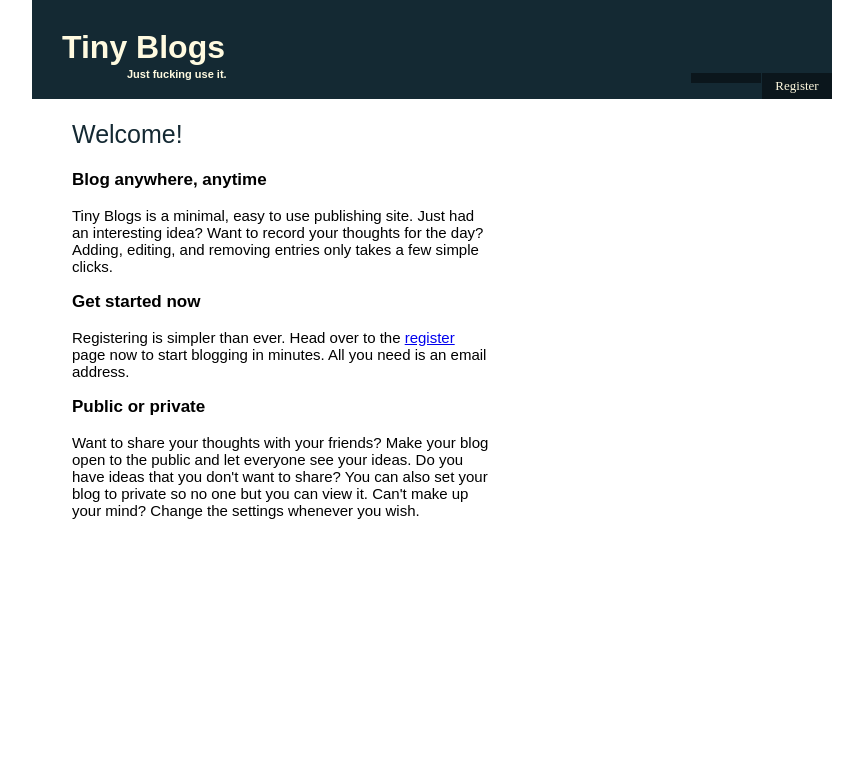
After one commit to tonymajestro2/blog, a Python web app: template templates/main.html in a window 1280 px wide. The commit adds this page. Shown: the top 774 px of the page, without its empty margins (208-1071 px from the left). Run offline with Jinja, Linux system fonts and the light colour scheme; the template is opened without the code that fills it, so the values that code supplies are empty.

Commit message:
Added welcome text, login to front page

```diff
--- a/static/main.css
+++ b/static/main.css
@@ -37,12 +37,6 @@ header h2 {
     width: 800px;
 }
 
-#container h2 {
-    padding: 10px 0px 10px 10px;
-    background-color: #33664D;
-    font-size: 17px;
-    color: #FFF9EE;
-}
 
 nav  {
     position: absolute;
@@ -92,11 +86,59 @@ footer #quote {
 }
 
 
+/* main page */
+
+#main_page {
+    padding-left: 5%;
+    font-family: arial, helvetica, sans-serif;
+
+}
+
+#main_page h2 {
+    color: #142933;
+    font-size: 25px;
+    font-weight: normal;
+}
+
+#main_page p {
+    font-size: 15px;
+}
+
+#main_page h3 {
+    font-size: 17px;
+}
+
+#main_page #left_col {
+    float: left;
+    width: 55%;
+    padding-right: 10%;
+}
+
+#main_page #right_col {
+    padding-top: 5%;
+    float: left;
+    width: 35%;
+}
+
+
 
 
 
 /* Login / Register*/
 
+#login_content h2 {
+    padding: 10px 0px 10px 10px;
+    background-color: #33664D;
+    font-size: 17px;
+    color: #FFF9EE;
+}
+
+#register_content h2 {
+    padding: 10px 0px 10px 10px;
+    background-color: #33664D;
+    font-size: 17px;
+    color: #FFF9EE;
+}
 #login_container {
     border-left: 1px solid #cccccc;
     border-right: 1px solid #cccccc;
--- a/templates/login.html
+++ b/templates/login.html
@@ -1,9 +1,9 @@
-{% extends "base.html" %}
 
-{% block content %}
+<div id="login_content">
     <h2>login</h2>
 
     <div id="login_container">
+
         <form method="post">
             <div class="field_container">
                 <label>Username</label>
@@ -22,4 +22,4 @@
             <input type="submit" value="Login">
         </form>
     </div>
-{% endblock %}
+</div>
--- /dev/null
+++ b/templates/login_page.html
@@ -0,0 +1,5 @@
+{% extends "base.html" %}
+
+{% block content %}
+{{ s.render_login() | safe }}
+{% endblock %}
--- /dev/null
+++ b/templates/main.html
@@ -0,0 +1,25 @@
+{% extends "base.html" %}
+
+{% block content %}
+<div id="main_page">
+    <div id="left_col">
+        <h2>Welcome!</h2>
+        <h3>Blog anywhere, anytime</h3>
+        <p>Tiny Blogs is a minimal, easy to use publishing site.  Just had an interesting idea? Want to record your thoughts
+        for the day?  Adding, editing, and removing entries only takes a few simple clicks. </p>
+
+        <h3>Get started now</h3>
+        <p>Registering is simpler than ever.  Head over to the <a href="/register">register</a> page now to start blogging
+           in minutes.  All you need is an email address.</p>
+
+        <h3>Public or private</h3>
+        <p>Want to share your thoughts with your friends?  Make your blog open to the public and let everyone see your
+           ideas.  Do you have ideas that you don't want to share?  You can also set your blog to private so no one but
+           you can view it.  Can't make up your mind?  Change the settings whenever you wish. </p>
+    </div>
+
+    <div id="right_col">
+        {{ s.render_login() | safe }}
+    </div>
+</div>
+{% endblock %}
--- a/templates/register.html
+++ b/templates/register.html
@@ -1,9 +1,12 @@
 {% extends "base.html" %}
 
 {% block content %}
+
+<div id="register_content">
     <h2>register</h2>
 
     <div id="register_container">
+
         <form method="post">
             <div class="field_container">
                 <label>Username</label>
@@ -34,4 +37,5 @@
             </div>
         </form>
     </div>
+</div>
 {% endblock %}
```
Also changed, not shown: code/base.py (+10 -4 lines), code/login.py (+8 -1 lines). Lines whose indentation alone changed are shown as unchanged.
